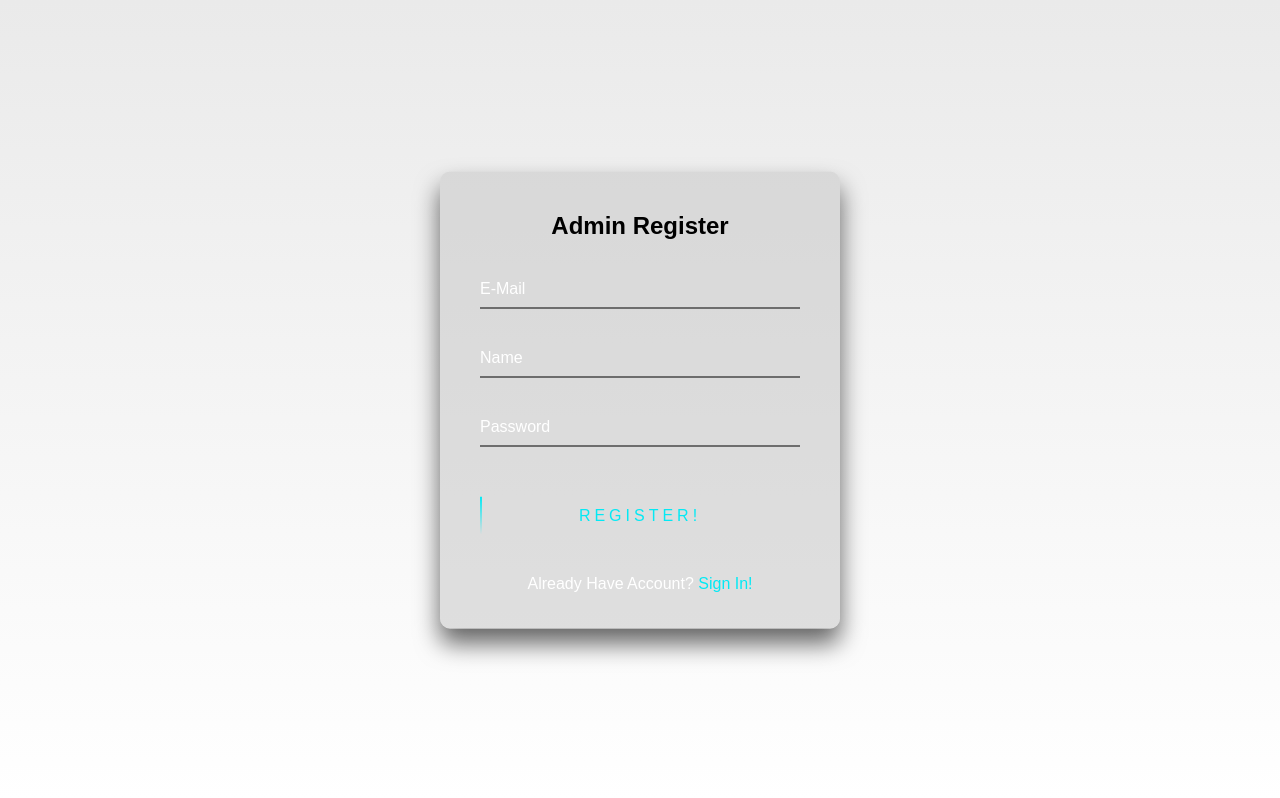
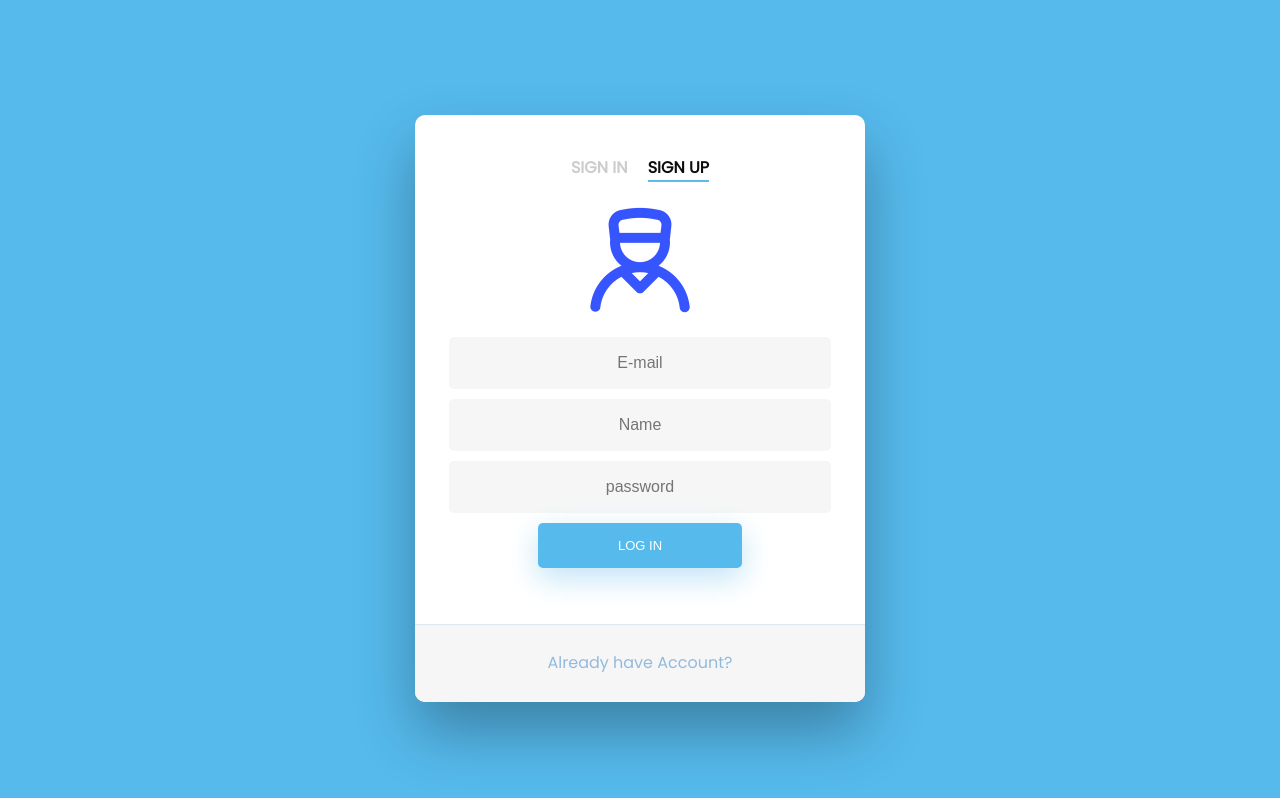
Before and after one commit to MaiBoii/Medical-Information-Collector, a website: page views/register.html in a window 1280 px wide. Drawn offline with nearby package versions, Linux system fonts and the light colour scheme.

Commit message:
Add styling and remove unnecessary code in app.js, index.html, login.html, register.html, and sidebar.html

```diff
--- a/app.js
+++ b/app.js
@@ -6,7 +6,6 @@ const dotenv = require('dotenv');
 const session = require('express-session');
 const nunjucks = require('nunjucks');
 const passport = require('passport');
-
 
 dotenv.config();
 const pageRouter = require('./routes/page');
--- a/public/login.css
+++ b/public/login.css
@@ -1,4 +1,4 @@
-html {
+/* html {
     height: 100%;
   }
   body {
@@ -191,3 +191,282 @@ html {
       bottom: 100%;
     }
   }
+   */
+
+   @import url('https://fonts.googleapis.com/css?family=Poppins');
+
+/* BASIC */
+
+html {
+  background-color: #56baed;
+}
+
+body {
+  font-family: "Poppins", sans-serif;
+  height: 100vh;
+}
+
+a {
+  color: #92badd;
+  display:inline-block;
+  text-decoration: none;
+  font-weight: 400;
+}
+
+h2 {
+  text-align: center;
+  font-size: 16px;
+  font-weight: 600;
+  text-transform: uppercase;
+  display:inline-block;
+  margin: 40px 8px 10px 8px;
+  color: #cccccc;
+}
+
+
+
+/* STRUCTURE */
+
+.wrapper {
+  display: flex;
+  align-items: center;
+  flex-direction: column;
+  justify-content: center;
+  width: 100%;
+  min-height: 100%;
+  padding: 20px;
+}
+
+div .Icon{
+  color: rgb(55, 85, 255);
+  padding: 10px;
+  font-size: 120px;
+}
+
+#formContent {
+  -webkit-border-radius: 10px 10px 10px 10px;
+  border-radius: 10px 10px 10px 10px;
+  background: #fff;
+  padding: 30px;
+  width: 90%;
+  max-width: 450px;
+  position: relative;
+  padding: 0px;
+  -webkit-box-shadow: 0 30px 60px 0 rgba(0,0,0,0.3);
+  box-shadow: 0 30px 60px 0 rgba(0,0,0,0.3);
+  text-align: center;
+}
+
+#formFooter {
+  background-color: #f6f6f6;
+  border-top: 1px solid #dce8f1;
+  padding: 25px;
+  text-align: center;
+  -webkit-border-radius: 0 0 10px 10px;
+  border-radius: 0 0 10px 10px;
+}
+
+
+
+/* TABS */
+
+h2.inactive {
+  color: #cccccc;
+}
+
+h2.active {
+  color: #0d0d0d;
+  border-bottom: 2px solid #5fbae9;
+}
+
+
+
+/* FORM TYPOGRAPHY*/
+
+input[type=button], input[type=submit], input[type=reset]  {
+  background-color: #56baed;
+  border: none;
+  color: white;
+  padding: 15px 80px;
+  text-align: center;
+  text-decoration: none;
+  display: inline-block;
+  text-transform: uppercase;
+  font-size: 13px;
+  -webkit-box-shadow: 0 10px 30px 0 rgba(95,186,233,0.4);
+  box-shadow: 0 10px 30px 0 rgba(95,186,233,0.4);
+  -webkit-border-radius: 5px 5px 5px 5px;
+  border-radius: 5px 5px 5px 5px;
+  margin: 5px 20px 40px 20px;
+  -webkit-transition: all 0.3s ease-in-out;
+  -moz-transition: all 0.3s ease-in-out;
+  -ms-transition: all 0.3s ease-in-out;
+  -o-transition: all 0.3s ease-in-out;
+  transition: all 0.3s ease-in-out;
+}
+
+input[type=button]:hover, input[type=submit]:hover, input[type=reset]:hover  {
+  background-color: #39ace7;
+}
+
+input[type=button]:active, input[type=submit]:active, input[type=reset]:active  {
+  -moz-transform: scale(0.95);
+  -webkit-transform: scale(0.95);
+  -o-transform: scale(0.95);
+  -ms-transform: scale(0.95);
+  transform: scale(0.95);
+}
+
+input[type=text] {
+  background-color: #f6f6f6;
+  border: none;
+  color: #0d0d0d;
+  padding: 15px 32px;
+  text-align: center;
+  text-decoration: none;
+  display: inline-block;
+  font-size: 16px;
+  margin: 5px;
+  width: 85%;
+  border: 2px solid #f6f6f6;
+  -webkit-transition: all 0.5s ease-in-out;
+  -moz-transition: all 0.5s ease-in-out;
+  -ms-transition: all 0.5s ease-in-out;
+  -o-transition: all 0.5s ease-in-out;
+  transition: all 0.5s ease-in-out;
+  -webkit-border-radius: 5px 5px 5px 5px;
+  border-radius: 5px 5px 5px 5px;
+}
+
+input[type=text]:focus {
+  background-color: #fff;
+  border-bottom: 2px solid #5fbae9;
+}
+
+input[type=text]:placeholder {
+  color: #cccccc;
+}
+
+
+
+/* ANIMATIONS */
+
+/* Simple CSS3 Fade-in-down Animation */
+.fadeInDown {
+  -webkit-animation-name: fadeInDown;
+  animation-name: fadeInDown;
+  -webkit-animation-duration: 1s;
+  animation-duration: 1s;
+  -webkit-animation-fill-mode: both;
+  animation-fill-mode: both;
+}
+
+@-webkit-keyframes fadeInDown {
+  0% {
+    opacity: 0;
+    -webkit-transform: translate3d(0, -100%, 0);
+    transform: translate3d(0, -100%, 0);
+  }
+  100% {
+    opacity: 1;
+    -webkit-transform: none;
+    transform: none;
+  }
+}
+
+@keyframes fadeInDown {
+  0% {
+    opacity: 0;
+    -webkit-transform: translate3d(0, -100%, 0);
+    transform: translate3d(0, -100%, 0);
+  }
+  100% {
+    opacity: 1;
+    -webkit-transform: none;
+    transform: none;
+  }
+}
+
+/* Simple CSS3 Fade-in Animation */
+@-webkit-keyframes fadeIn { from { opacity:0; } to { opacity:1; } }
+@-moz-keyframes fadeIn { from { opacity:0; } to { opacity:1; } }
+@keyframes fadeIn { from { opacity:0; } to { opacity:1; } }
+
+.fadeIn {
+  opacity:0;
+  -webkit-animation:fadeIn ease-in 1;
+  -moz-animation:fadeIn ease-in 1;
+  animation:fadeIn ease-in 1;
+
+  -webkit-animation-fill-mode:forwards;
+  -moz-animation-fill-mode:forwards;
+  animation-fill-mode:forwards;
+
+  -webkit-animation-duration:1s;
+  -moz-animation-duration:1s;
+  animation-duration:1s;
+}
+
+.fadeIn.first {
+  -webkit-animation-delay: 0.4s;
+  -moz-animation-delay: 0.4s;
+  animation-delay: 0.4s;
+}
+
+.fadeIn.second {
+  -webkit-animation-delay: 0.6s;
+  -moz-animation-delay: 0.6s;
+  animation-delay: 0.6s;
+}
+
+.fadeIn.third {
+  -webkit-animation-delay: 0.8s;
+  -moz-animation-delay: 0.8s;
+  animation-delay: 0.8s;
+}
+
+.fadeIn.fourth {
+  -webkit-animation-delay: 1s;
+  -moz-animation-delay: 1s;
+  animation-delay: 1s;
+}
+
+/* Simple CSS3 Fade-in Animation */
+.underlineHover:after {
+  display: block;
+  left: 0;
+  bottom: -10px;
+  width: 0;
+  height: 2px;
+  background-color: #56baed;
+  content: "";
+  transition: width 0.2s;
+}
+
+.underlineHover:hover {
+  color: #0d0d0d;
+}
+
+.underlineHover:hover:after{
+  width: 100%;
+}
+
+
+
+/* OTHERS */
+
+*:focus {
+    outline: none;
+}
+
+#icon {
+  width:60%;
+}
+
+* {
+  box-sizing: border-box;
+}
+
+.boxes .box1{
+    color: rgb(255, 55, 55)
+}
--- a/views/register.html
+++ b/views/register.html
@@ -1,32 +1,32 @@
 <head>
-    <link rel="stylesheet" href="/login.css">
+  <link rel="stylesheet" href="/login.css">
+  <link rel="stylesheet" href="https://unicons.iconscout.com/release/v4.0.0/css/line.css">
 </head>
-<div class="login-box">
-    <h2>Admin Register</h2>
+
+
+<div class="wrapper fadeInDown">
+  <div id="formContent">
+    <!-- Tabs Titles -->
+    <h2 class="inactive underlineHover">Sign In </h2>
+    <h2 class="active">Sign Up </h2>
+
+    <!-- Icon -->
+    <div class="Icon">
+      <i class="uil uil-user-md"></i>
+    </div>
+
+    <!-- Login Form -->
     <form>
-      <div class="user-box">
-        <input type="text" name="" required="">
-        <label>E-Mail</label>
-      </div>
-      <div class="user-box">
-        <input type="text" name="" required="">
-        <label>Name</label>
-      </div>
-      <div class="user-box">
-        <input type="password" name="" required="">
-        <label>Password</label>
-      </div>
-      <div class="submit">
-      <a href="#">
-        <span></span>
-        <span></span>
-        <span></span>
-        <span></span>
-        Register!
-      </a>
+      <input type="text" id="login" class="fadeIn second" name="login" placeholder="E-mail">
+      <input type="text" id="password" class="fadeIn third" name="login" placeholder="Name">
+      <input type="text" id="password" class="fadeIn third" name="login" placeholder="password">
+      <input type="submit" class="fadeIn fourth" value="Log In">
+    </form>
+
+    <!-- Login -->
+    <div id="formFooter">
+      <a class="underlineHover" href="login">Already have Account?</a>
     </div>
-    <div>
-        <p class="message">Already Have Account? <a class = "message" href="./login">Sign In!</a></p>
-      </div>
-    </form>
+
+  </div>
 </div>
```
Also changed, not shown: views/index.html (+0 -2 lines), views/login.html (+24 -22 lines), views/patient.html (+12 -23 lines), views/sidebar.html (+61 -0 lines).
